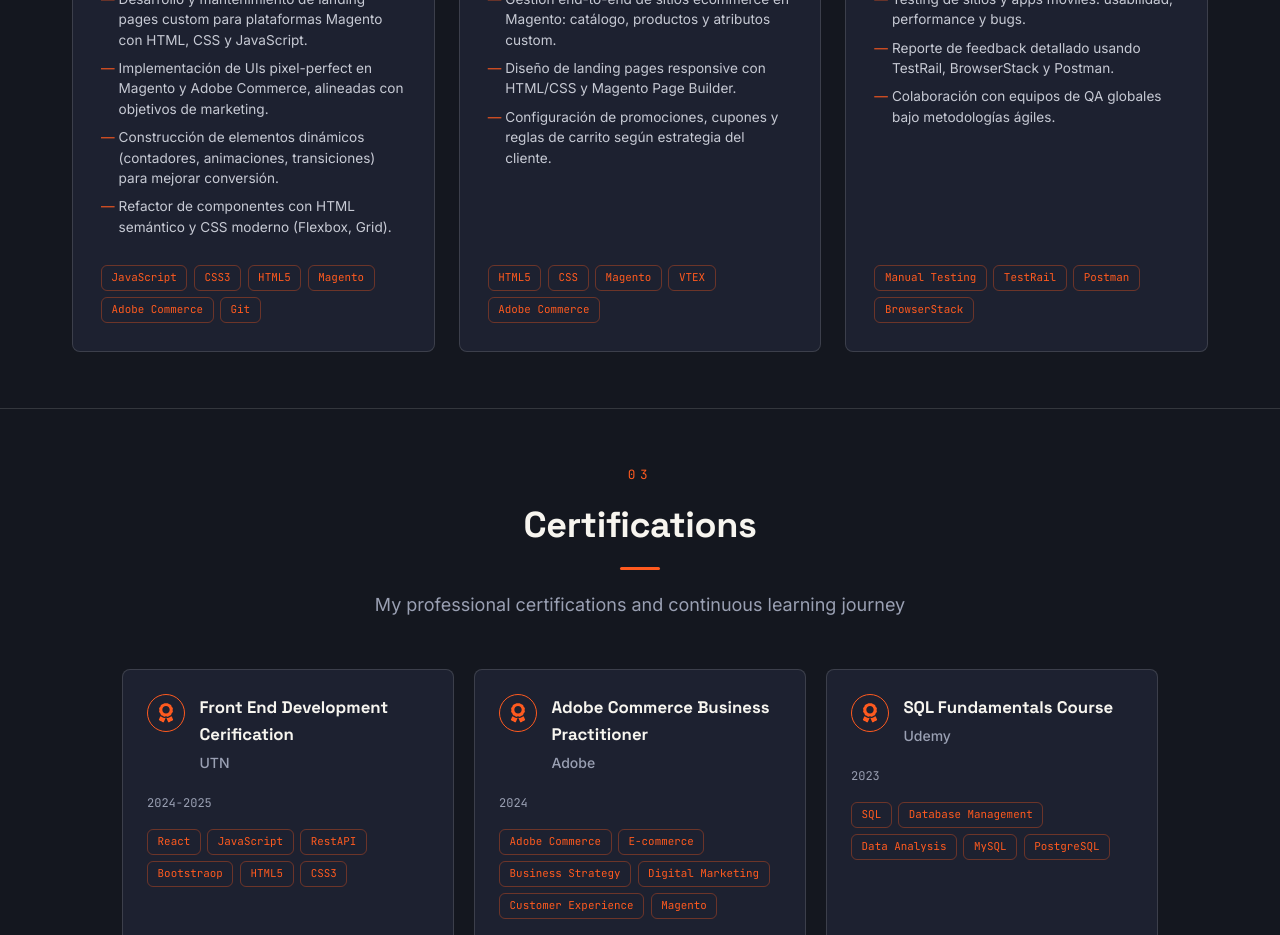
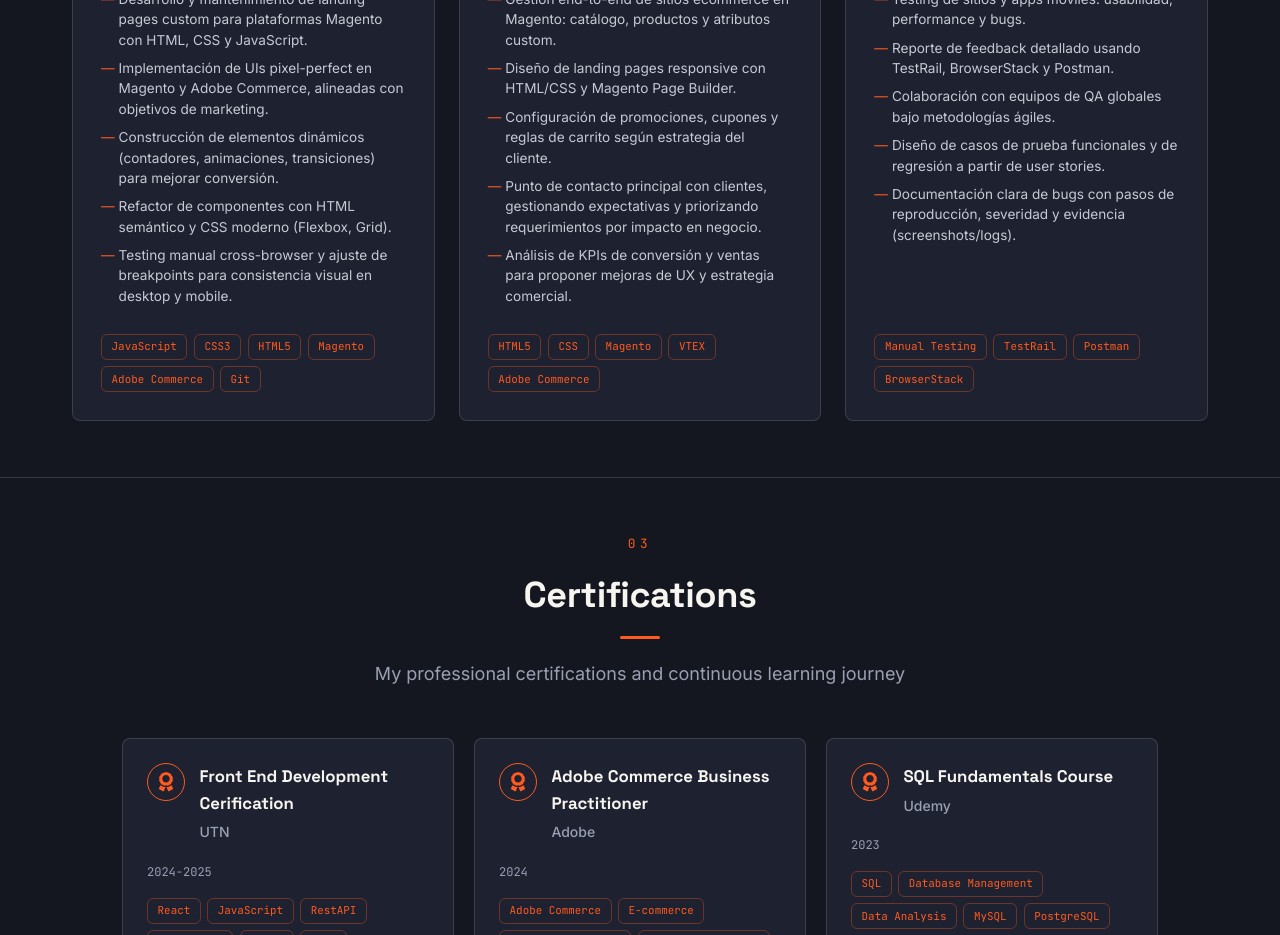
Before and after one commit to IgnacioDN/Portfolio, a React (Vite) app in the folder Portfolio-Project/: page / in a window 1280 px wide. Shown: the part 1820-2755 px from the top of the page. Built offline with nearby package versions, Linux system fonts and the light colour scheme.

Commit message:
Update Experience component with additional details
Added new responsibilities and technologies to the Experience component, enhancing the descriptions for various roles.

```diff
--- a/Portfolio-Project/src/components/Experience.jsx
+++ b/Portfolio-Project/src/components/Experience.jsx
@@ -14,6 +14,7 @@ const experiences = [
       'Implementación de UIs pixel-perfect en Magento y Adobe Commerce, alineadas con objetivos de marketing.',
       'Construcción de elementos dinámicos (contadores, animaciones, transiciones) para mejorar conversión.',
       'Refactor de componentes con HTML semántico y CSS moderno (Flexbox, Grid).',
+      'Testing manual cross-browser y ajuste de breakpoints para consistencia visual en desktop y mobile.',
     ],
     technologies: ['JavaScript', 'CSS3', 'HTML5', 'Magento', 'Adobe Commerce', 'Git'],
   },
@@ -27,6 +28,8 @@ const experiences = [
       'Gestión end-to-end de sitios ecommerce en Magento: catálogo, productos y atributos custom.',
       'Diseño de landing pages responsive con HTML/CSS y Magento Page Builder.',
       'Configuración de promociones, cupones y reglas de carrito según estrategia del cliente.',
+      'Punto de contacto principal con clientes, gestionando expectativas y priorizando requerimientos por impacto en negocio.',
+      'Análisis de KPIs de conversión y ventas para proponer mejoras de UX y estrategia comercial.',
     ],
     technologies: ['HTML5', 'CSS', 'Magento', 'VTEX', 'Adobe Commerce'],
   },
@@ -40,6 +43,8 @@ const experiences = [
       'Testing de sitios y apps móviles: usabilidad, performance y bugs.',
       'Reporte de feedback detallado usando TestRail, BrowserStack y Postman.',
       'Colaboración con equipos de QA globales bajo metodologías ágiles.',
+      'Diseño de casos de prueba funcionales y de regresión a partir de user stories.',
+      'Documentación clara de bugs con pasos de reproducción, severidad y evidencia (screenshots/logs).',
     ],
     technologies: ['Manual Testing', 'TestRail', 'Postman', 'BrowserStack'],
   },
```
